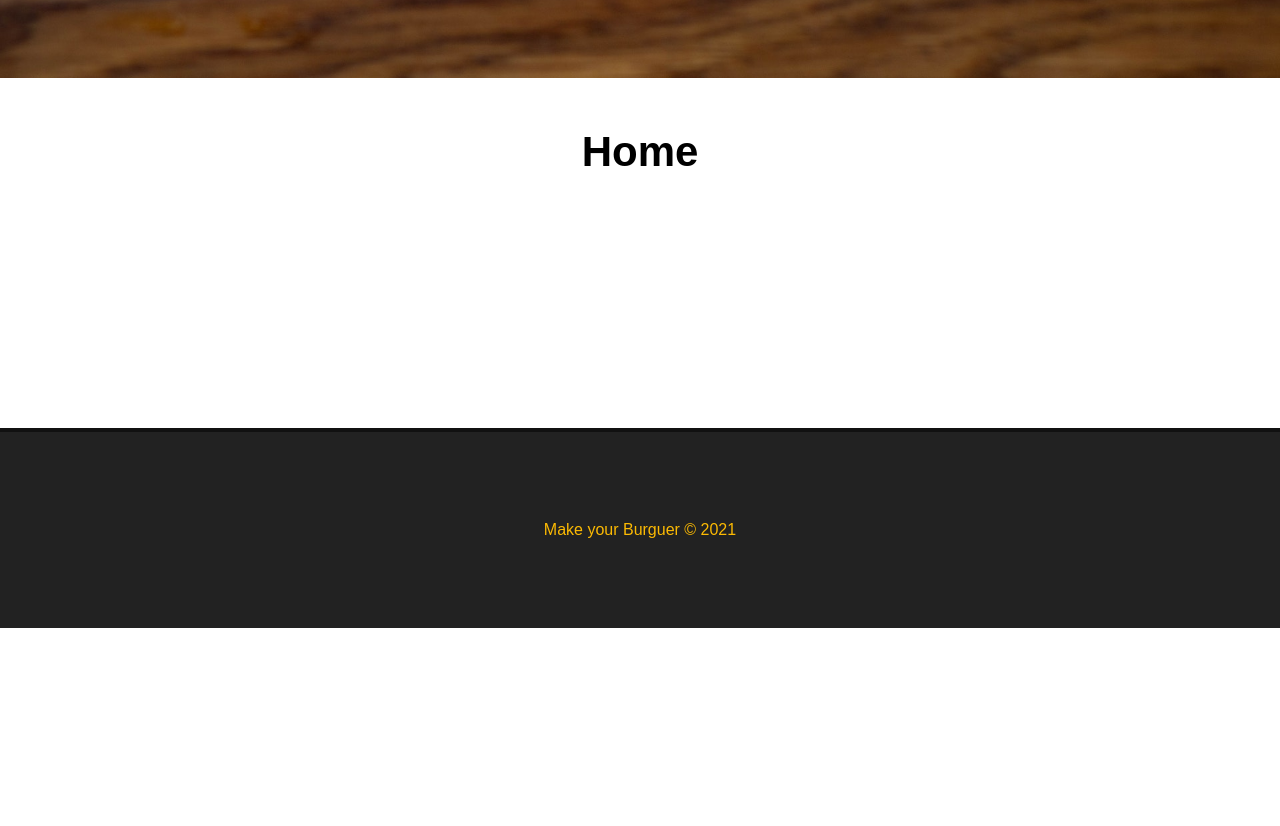
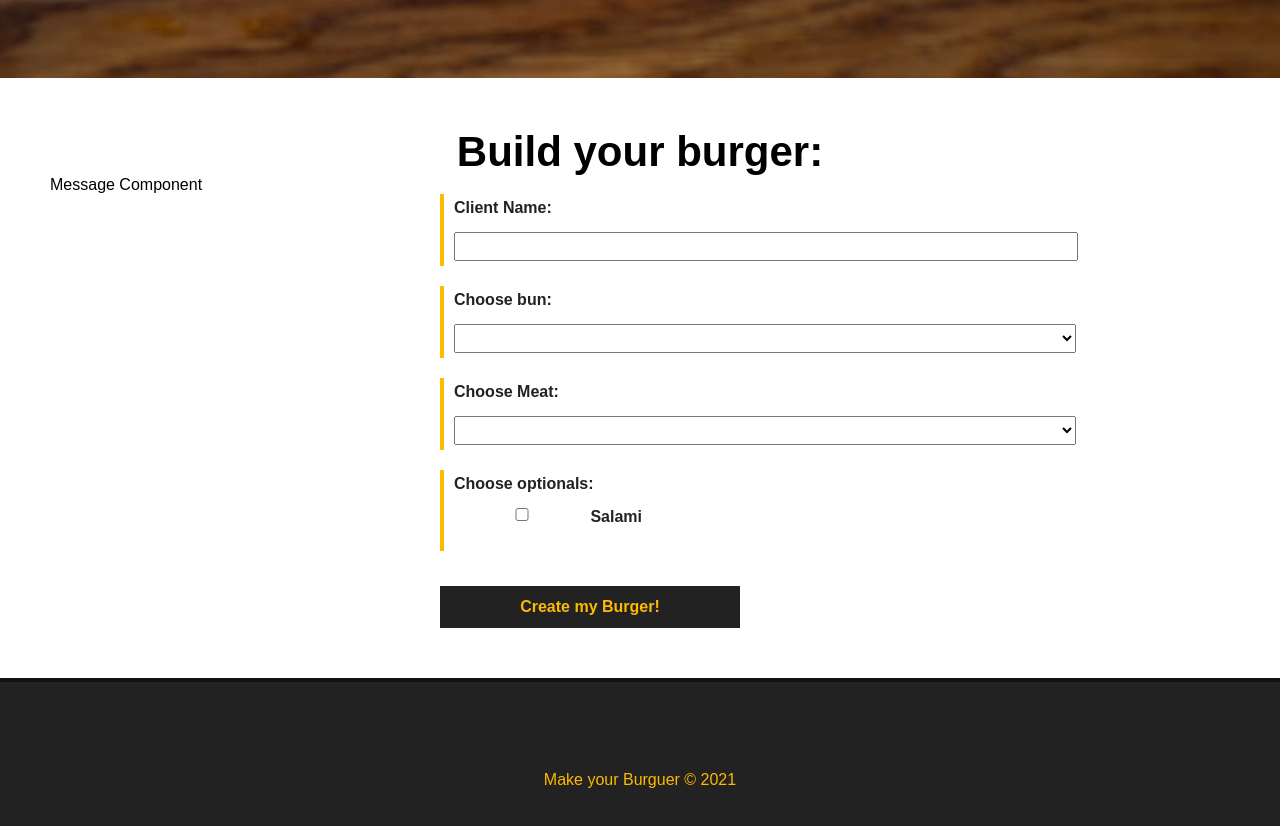
Before and after one commit to aleeeguevara/hamburger-order, a Vue app: page / in a window 1280 px wide. Shown: the part 520-1346 px from the top of the page. Before the commit the page ends 1148 px from the top, so only its background shows below. Built offline with nearby package versions, Linux system fonts and the light colour scheme.

Commit message:
feat: add form

```diff
--- /dev/null
+++ b/src/components/BurgerForm.vue
@@ -0,0 +1,101 @@
+<template>
+  <div>
+    <p>Message Component</p>
+    <div>
+      <form id="burger-form">
+          <label for="name" class="input-container">Client Name:
+            <input type="text" id="name" name="name" v-model="name" placeholder="Type your name">
+          </label>
+          <label for="bun" class="input-container"> Choose bun:
+            <select name="bun" id="bun" v-model="bun">
+              <option value="">Select your bun</option>
+              <option value="wholemeal">Wholemeal</option>
+            </select>
+          </label>
+          <label for="meat" class="input-container"> Choose Meat:
+            <select name="meat" id="meat" v-model="meat">
+              <option value="">Select your meat</option>
+              <option value="maminha">Maminha</option>
+            </select>
+          </label>
+          <div class="input-container" >
+            <label for="optionals" id="optionals-container"> Choose optionals:
+            <div class="checkbox-container">
+              <input type="checkbox" name="optionals" v-model="optional" value="Salami">
+              <span>Salami</span>
+            </div>
+            </label>
+          </div>
+        <div class="input-container">
+          <input type="submit" class="submit-btn" value="Create my Burger!">
+        </div>
+      </form>
+    </div>
+  </div>
+</template>
+
+<script>
+export default {
+  name: 'BurgerForm',
+};
+</script>
+
+<style scoped>
+  #burger-form {
+    max-width: 400px;
+    margin: 0 auto;
+  }
+  .input-container {
+    display: flex;
+    flex-direction: column;
+    margin-bottom: 20px;
+  }
+
+  label {
+    font-weight: bold;
+    color: #222;
+    padding: 5px 10px;
+    border-left: 4px solid #FCBA03;
+  }
+
+  input, select {
+    padding: 5px 310px;
+    margin-top: 15px;
+    width: 300px;
+  }
+
+  #optionals-container {
+    flex-direction: row;
+    flex-wrap: wrap;
+    width: 100%;
+  }
+  .checkbox-container {
+    display: flex;
+    align-items: flex-start;
+    width: 50%;
+    margin-bottom: 20px;
+  }
+
+  .checkbox-container span,
+  .checkbox-container input {
+    margin-left: 6px;
+    margin-top: 15px;
+    font-weight: bold;
+  }
+
+  .submit-btn {
+    background-color: #222;
+    color: #FCBA03;
+    font-weight: bold;
+    border: 2px solid #222;
+    padding: 10px;
+    font-size: 16px;
+    cursor: pointer;
+    transition: .5s;
+  }
+
+  .submit-btn:hover {
+    background-color: transparent;
+    color: #222;
+  }
+</style>
--- a/src/views/HomeView.vue
+++ b/src/views/HomeView.vue
@@ -1,17 +1,20 @@
 <template>
   <BannerComponent />
   <div class="main-container">
-    <h1>Home</h1>
+    <h1>Build your burger:</h1>
+    <BurgerForm />
   </div>
 </template>
 
 <script>
 import BannerComponent from '../components/Banner.vue';
+import BurgerForm from '../components/BurgerForm.vue';
 
 export default {
   name: 'HomeView',
   components: {
     BannerComponent,
+    BurgerForm,
   },
 
 };
```
